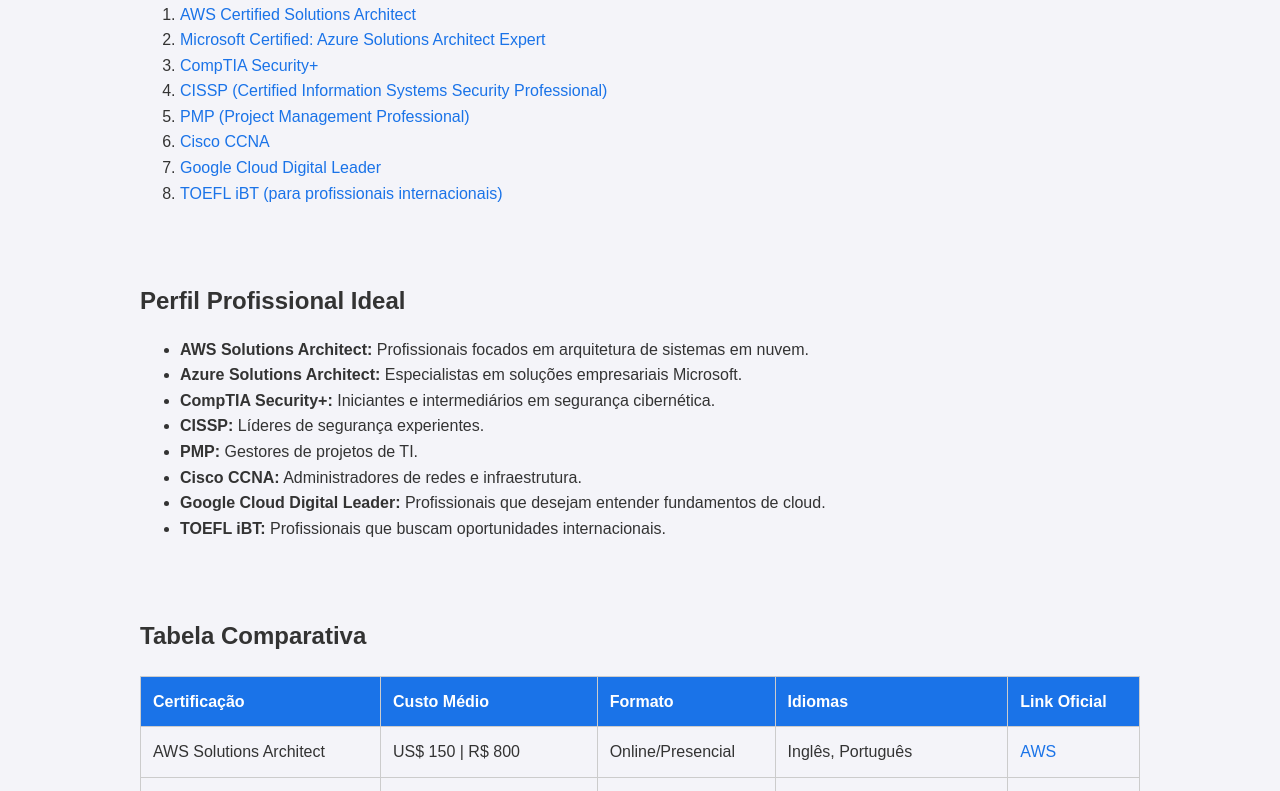
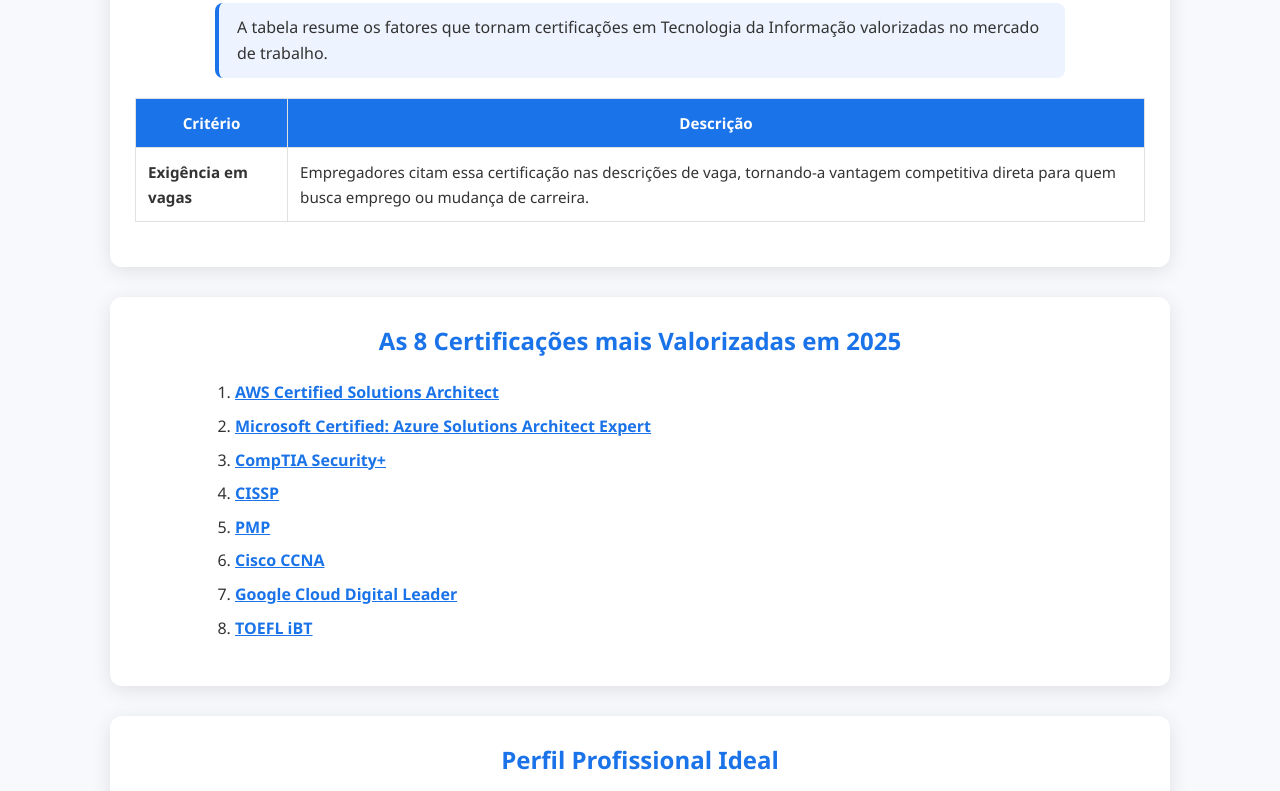
Before and after one commit to Cavalcanteph/Design-Profissional, a plain HTML site: page index.html in a window 1280 px wide. Shown: the part 263-1054 px from the top of the page. Drawn offline with Linux system fonts and the light colour scheme.

Commit message:
Update index.html

```diff
--- a/index.html
+++ b/index.html
@@ -1,16 +1,15 @@
+
 <!DOCTYPE html>
 <html lang="pt-BR">
 <head>
   <meta charset="UTF-8">
   <title>Carreira TI - Certificações Profissionais</title>
   <style>
-        body {
-        font-family: Arial, sans-serif;
-        line-height:1.6;
+    /* Reset */
+    * {
       margin: 0;
       padding: 0;
-        background: #f4f4f9;
-        color: #333;
+      box-sizing: border-box;
     }
  header {
             background-image: url(https://media.istockphoto.com/id/1420977338/pt/vetorial/technology-background-with-hi-tech-digital-data.jpg?s=1024x1024&w=is&k=20&c=Tr31j7ITfQP9Xuab_gnj0ykQqJcswLJPzI1-IlWtjkU=);
@@ -19,68 +18,173 @@
             padding: 20px;
             text-align: center;
         }
-        h1, h2, h3 {
+    body {
+      font-family: "Segoe UI", Roboto, Arial, sans-serif;
+      line-height: 1.6;
+      background: #f7f9fc;
+      color: #333;
+    }
+
+
+    header h1 {
+      font-size: 2.5rem;
       margin-bottom: 10px;
     }
-        section {
-        padding: 20px;
-         max-width: 1000px;
-        margin: auto;
+
+    header p {
+      font-size: 1.2rem;
+      opacity: 0.9;
     }
+
+    .container {
+      width: 100%;
+      max-width: 1100px;
+      margin: 30px auto;
+      padding: 0 20px;
+    }
+
+    .card {
+      background: #fff;
+      border-radius: 12px;
+      padding: 25px;
+      box-shadow: 0 4px 20px rgba(0,0,0,0.1);
+      margin-bottom: 30px;
+      transition: transform 0.2s;
+    }
+    .card:hover {
+      transform: translateY(-4px);
+    }
+
+    h2 {
+      text-align: center;
+      margin-bottom: 15px;
+      color: #1a73e8;
+    }
+
+    h1, h3 {
+      text-align: center;
+      margin-bottom: 15px;
+      color: #ffffff;
+    }
+
+    .meu-texto {
+      border-left: 4px solid #1a73e8;
+      background: #eef4ff;
+      padding: 12px 18px;
+      border-radius: 8px;
+      margin: 15px auto;
+      max-width: 850px;
+      font-size: 1rem;
+    }
+
     table {
       width: 100%;
       border-collapse: collapse;
       margin: 20px 0;
+      font-size: 0.95rem;
     }
+
     table, th, td {
-        border: 1px solid #ccc;
+      border: 1px solid #e1e1e1;
     }
+
     th, td {
       padding: 12px;
-        text-align: left;
     }
+
     th {
       background: #1a73e8;
       color: #fff;
+      text-align: center;
     }
+
+    tr:nth-child(even) {
+      background: #f4f8ff;
+    }
+
+    tr:hover {
+      background: #e8f0fe;
+      transition: 0.3s;
+    }
+
     a {
       color: #1a73e8;
-        text-decoration: none;
+      font-weight: 600;
     }
     a:hover {
+      color: #005bb5;
       text-decoration: underline;
     }
+
+    ol, ul {
+      margin: 20px auto;
+      max-width: 850px;
+      padding-left: 20px;
+    }
+
+    li {
+      margin-bottom: 8px;
+    }
+
     footer {
       background: #1a73e8;
       color: #fff;
       text-align: center;
-        padding: 10px;
-        margin-top: 20px;
+      padding: 20px;
+      margin-top: 40px;
+      font-size: 0.95rem;
+    }
+
+    footer span {
+      color: #ffd54f;
+      font-weight: bold;
     }
   </style>
 </head>
-
 <body>
   <header>
     <h1>Carreira TI</h1>
     <p>Certificações Profissionais em 2025</p>
   </header>
 
-<section>
+  <div class="container">
+    <div class="card">
+      <h1>Critérios que tornam uma certificação valorizada em TI</h1>
+      <p class="meu-texto">
+        A tabela resume os fatores que tornam certificações em Tecnologia da Informação valorizadas no mercado de trabalho.
+      </p>
+
+      <table>
+        <thead>
+          <tr>
+            <th>Critério</th>
+            <th>Descrição</th>
+          </tr>
+        </thead>
+        <tbody>
+          <tr>
+            <td><strong>Exigência em vagas</strong></td>
+            <td>Empregadores citam essa certificação nas descrições de vaga, tornando-a vantagem competitiva direta para quem busca emprego ou mudança de carreira.</td>
+          </tr>
+        </tbody>
+      </table>
+    </div>
+
+    <section class="card">
       <h2>As 8 Certificações mais Valorizadas em 2025</h2>
       <ol>
         <li><a href="https://aws.amazon.com/certification/" target="_blank">AWS Certified Solutions Architect</a></li>
         <li><a href="https://learn.microsoft.com/en-us/certifications/" target="_blank">Microsoft Certified: Azure Solutions Architect Expert</a></li>
         <li><a href="https://www.comptia.org/certifications/security" target="_blank">CompTIA Security+</a></li>
-        <li><a href="https://www.isc2.org/Certifications/CISSP" target="_blank">CISSP (Certified Information Systems Security Professional)</a></li>
-        <li><a href="https://www.pmi.org/certifications/project-management-pmp" target="_blank">PMP (Project Management Professional)</a></li>
+        <li><a href="https://www.isc2.org/Certifications/CISSP" target="_blank">CISSP</a></li>
+        <li><a href="https://www.pmi.org/certifications/project-management-pmp" target="_blank">PMP</a></li>
         <li><a href="https://www.cisco.com/c/en/us/training-events/training-certifications/certifications.html" target="_blank">Cisco CCNA</a></li>
         <li><a href="https://www.credly.com/org/google-cloud/badge/cloud-digital-leader" target="_blank">Google Cloud Digital Leader</a></li>
-        <li><a href="https://toefltest.ets.org/" target="_blank">TOEFL iBT (para profissionais internacionais)</a></li>
+        <li><a href="https://toefltest.ets.org/" target="_blank">TOEFL iBT</a></li>
       </ol>
     </section>
 
-<section>
+    <section class="card">
       <h2>Perfil Profissional Ideal</h2>
       <ul>
         <li><strong>AWS Solutions Architect:</strong> Profissionais focados em arquitetura de sistemas em nuvem.</li>
@@ -94,7 +198,7 @@
       </ul>
     </section>
 
-<section>
+    <section class="card">
       <h2>Tabela Comparativa</h2>
       <table>
         <tr>
@@ -106,7 +210,7 @@
         </tr>
         <tr>
           <td>AWS Solutions Architect</td>
-            <td>US$ 150 | R$ 800 </td>
+          <td>US$ 150 | R$ 800</td>
           <td>Online/Presencial</td>
           <td>Inglês, Português</td>
           <td><a href="https://aws.amazon.com/certification/">AWS</a></td>
@@ -142,14 +246,31 @@
       </table>
     </section>
 
-<section>
+    <section class="card">
       <h2>Certificações e Aprendizado Contínuo</h2>
-    <p>As certificações em TI não são apenas conquistas pontuais, mas marcos dentro de uma jornada de aprendizado contínuo. Elas validam competências técnicas e estratégicas, ao mesmo tempo em que impulsionam a evolução profissional em um mercado dinâmico. Manter-se certificado significa acompanhar novas tecnologias, tendências e metodologias, garantindo relevância e empregabilidade a longo prazo.</p>
+      <p>
+        As certificações em TI não são apenas conquistas pontuais, mas marcos dentro de uma jornada de aprendizado contínuo. Elas validam competências técnicas e estratégicas, ao mesmo tempo em que impulsionam a evolução profissional em um mercado dinâmico. Manter-se certificado significa acompanhar novas tecnologias, tendências e metodologias, garantindo relevância e empregabilidade a longo prazo.
+      </p>
     </section>
+
+    <section class="card">
+      <h2>🌍 Situação no Brasil</h2>
+      <p class="meu-texto">
+        Certificações em cloud (AWS, Azure, Google Cloud) têm sido bastante valorizadas, conforme empresas fazem migração ou expansões na nuvem.
+      </p>
+      <p class="meu-texto">
+        Certificações de projeto / gestão como PMP também aparecem como diferenciadoras nas vagas de gerente de projetos / coordenação.
+      </p>
+      <p class="meu-texto">
+        Em segurança da informação, há forte demanda, especialmente no contexto de LGPD, privacidade de dados, compliance e risco. Certificações como CISSP, CISM, CISA têm bom reconhecimento.
+      </p>
+    </section>
+  </div>
 
   <footer>
     <p>&copy; 2025 Carreira TI - Trabalho de Design Profissional.</p>
+    Criado por <span>Thiago Noronha</span>, <span>Pedro Cavalcante</span> e <span>Pedro de Alcantara</span> <br>
+    <span>(Equipe UDF)</span>
   </footer>
-
 </body>
 </html>
```
Lines whose indentation alone changed are shown as unchanged.
